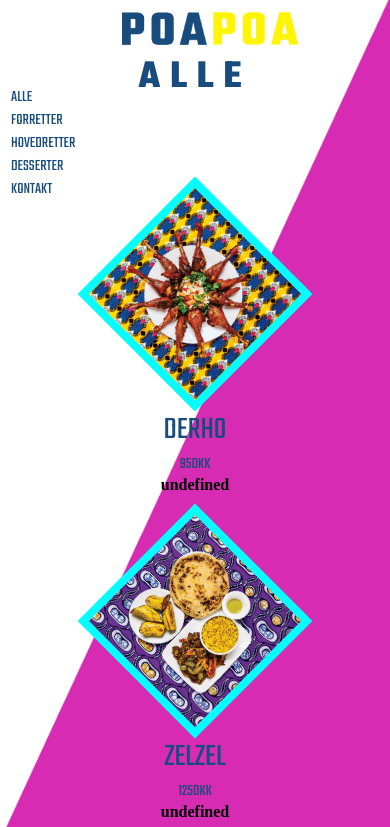
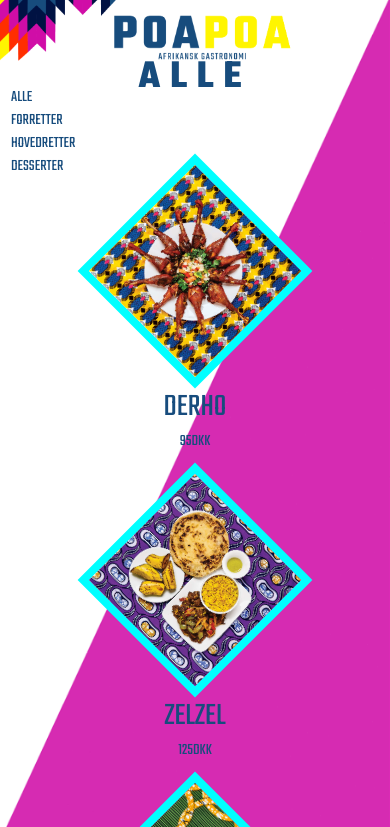
Before and after one commit to albe9223/tema5, a plain HTML site: page 05.03.02/index.html in a window 390 px wide. Shown: the top 827 px of the page. Drawn offline with Linux system fonts and the light colour scheme.

Commit message:
endelige ændringer

```diff
--- a/05.03.02/filer.json
+++ b/05.03.02/filer.json
@@ -191,12 +191,6 @@
 
         "beskrivelse": "Mandazi er nærmest en nationalret for Swahili-folket. Vi serverer den med sauce af saltkaramel"
 
-},
-
-    {
-        "kontakt": "vi er søde"
-
-
 }
 
  ]
--- a/05.03.02/index.html
+++ b/05.03.02/index.html
@@ -42,7 +42,7 @@
         <button class="filter valgt" data-ret=forretter>FORRETTER</button>
         <button class="filter" data-ret="hovedretter">HOVEDRETTER</button>
         <button class="filter" data-ret="desserter">DESSERTER</button>
-        <button class="filter" data-ret="kontakt">KONTAKT</button>
+
 
     </div>
 
@@ -78,7 +78,6 @@
                         <img src="mad/${ret.billede}" alt=${ret.navn}">
                         <h2>${ret.navn}</h2>
                         <p>${ret.pris}</p>
- <h4>${ret.kontakt}</h4>
 
                     </article>`;
 
@@ -94,7 +93,6 @@
 <h2>${ret.navn}</h2>
 <p>${ret.pris}</p>
 <h3>${ret.beskrivelse}</h3>
-<h4>${ret.kontakt}</h4>
 
         </article>`;
 
--- a/05.03.02/styles.css
+++ b/05.03.02/styles.css
@@ -224,6 +224,7 @@ h3 {
     color: #174C7D;
     font-size: 2.6rem;
     text-align: center;
+    position: relative;
 
 }
 
@@ -262,6 +263,7 @@ audio {
     height: 25px;
 
 }
+
 
 /*------------------------------------------------- MEDIA-LARS -------------------------------------------------------------*/
 
@@ -331,7 +333,7 @@ audio {
     .logo {
 
         display: block;
-        background-image: url("mad/poapoa.png.png");
+        background-image: url("mad/udvalg_eget.png");
         background-position: center;
         background-repeat: no-repeat;
         background-size: contain;
```
Also changed, not shown: 05.03.02/kontakt.html (added).
